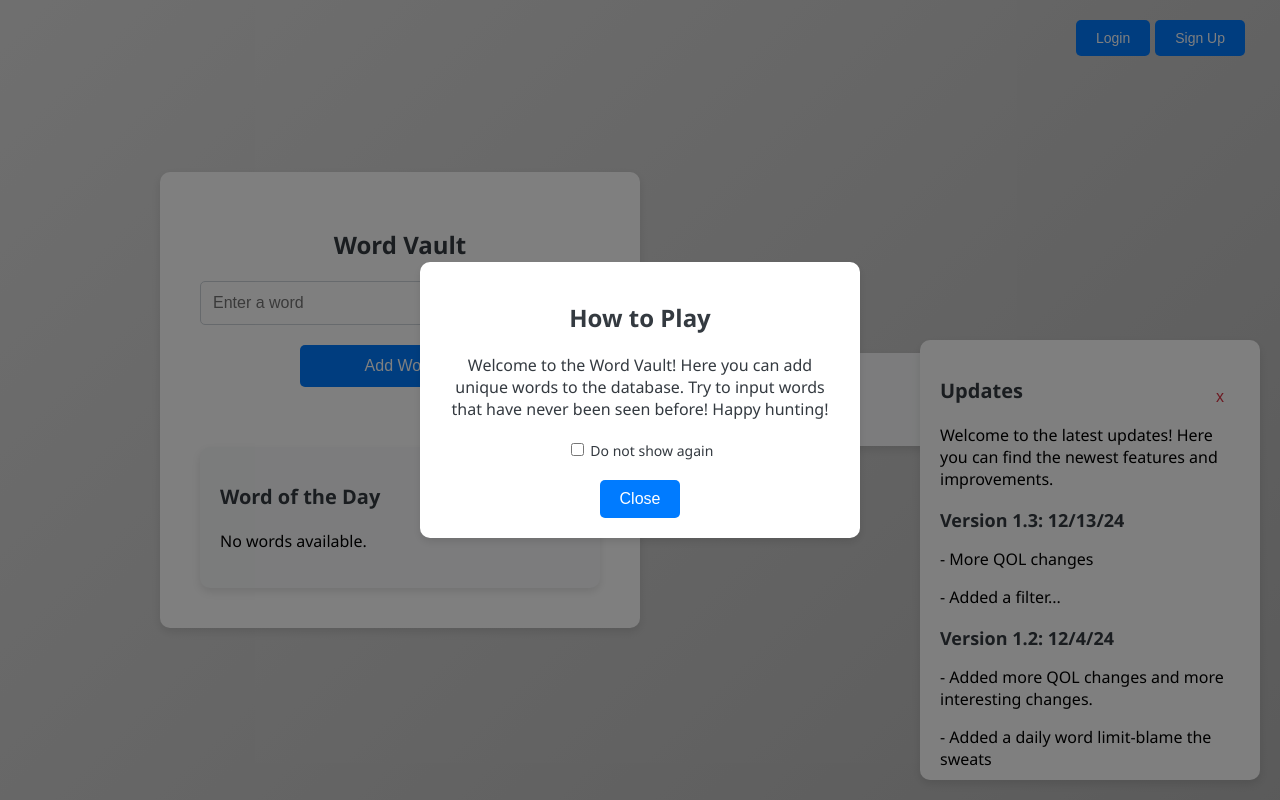
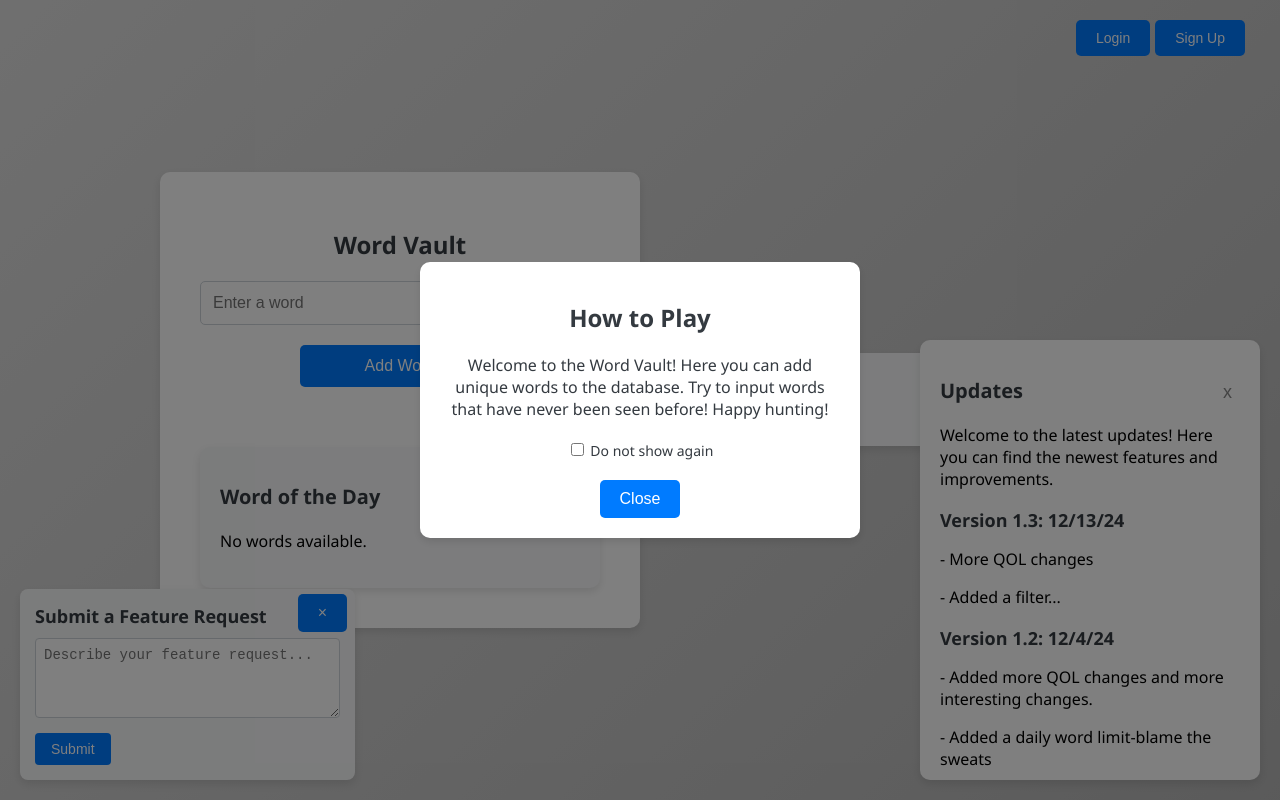
Before and after one commit to vostsoldier/sarcasm-detector, a Flask app: page / in a window 1280 px wide. Run offline with Flask 3, Linux system fonts and the light colour scheme; data that the repository does not hold is empty; some libraries are stand-ins or nearby versions.

Commit message:
QOL + feature request

```diff
--- a/app.py
+++ b/app.py
@@ -93,6 +93,14 @@ class Word(db.Model):
 
     def __repr__(self):
         return f"<Word {self.word}>"
+
+class FeatureRequest(db.Model):
+    id = db.Column(db.Integer, primary_key=True)
+    user_id = db.Column(db.Integer, db.ForeignKey('user.id'), nullable=False)
+    description = db.Column(db.Text, nullable=False)
+    date_submitted = db.Column(db.DateTime, default=datetime.utcnow)
+
+    user = db.relationship('User', backref=db.backref('feature_requests', lazy=True))
 
 @app.route('/favicon.ico')
 def favicon():
@@ -360,6 +368,25 @@ def settings():
 
     return render_template('settings.html')
 
+@app.route('/feature_request', methods=['GET', 'POST'])
+@login_required
+def feature_request():
+    if request.method == 'POST':
+        description = request.form['description'].strip()
+
+        if not description:
+            flash('Description is required.', 'danger')
+            return redirect(url_for('index'))
+
+        new_request = FeatureRequest(user_id=current_user.id, description=description)
+        db.session.add(new_request)
+        db.session.commit()
+
+        flash('Your feature request has been submitted!', 'success')
+        return redirect(url_for('index'))
+
+    return render_template('feature_request.html')
+
 def scheduled_word_selection():
     with app.app_context():
         get_word_of_the_day()
--- a/static/scripts.js
+++ b/static/scripts.js
@@ -89,6 +89,33 @@ document.addEventListener('DOMContentLoaded', function() {
             flash.remove();
         });
     });
+
+    const closeFeatureRequest = document.getElementById('closeFeatureRequest');
+    const featureRequestBox = document.getElementById('featureRequestBox');
+
+    if (closeFeatureRequest && featureRequestBox) {
+        closeFeatureRequest.addEventListener('click', function() {
+            featureRequestBox.style.display = 'none';
+        });
+    }
+    const featureRequestForm = document.querySelector('.feature-request-box form');
+    if (featureRequestForm) {
+        featureRequestForm.addEventListener('submit', function(event) {
+            const featureRequestBox = document.getElementById('featureRequestBox');
+            featureRequestBox.classList.add('animate-shake');
+            featureRequestBox.addEventListener('animationend', function handleShakeEnd() {
+                featureRequestBox.classList.remove('animate-shake');
+                featureRequestBox.classList.add('animate-pop-out');
+                featureRequestBox.addEventListener('animationend', function handlePopOutEnd() {
+                    featureRequestBox.classList.remove('animate-pop-out');
+                    featureRequestBox.style.display = 'none';
+                    featureRequestBox.removeEventListener('animationend', handlePopOutEnd);
+                });
+
+                featureRequestBox.removeEventListener('animationend', handleShakeEnd);
+            });
+        });
+    }
 });
 
 function showNotification(achievements) {
@@ -100,14 +127,6 @@ function showNotification(achievements) {
     }, 5000);
 }
 
-function confetti() {
-    confetti({
-        particleCount: 100,
-        spread: 70,
-        origin: { y: 0.6 }
-    });
-}
-
 function getWordByDefinition(definition) {
     const wordDefinitions = JSON.parse(document.getElementById('wordDefinitions').textContent);
     for (const [word, def] of Object.entries(wordDefinitions)) {
--- a/static/styles.css
+++ b/static/styles.css
@@ -386,7 +385,7 @@ input[type="text"], input[type="password"] {
 
 .close-button {
     position: absolute;
-    top: 10px;
+    top: -1.3px;
     right: 10px;
     background-color: transparent;
     color: #dc3545;
@@ -729,3 +728,127 @@ input[type="text"], input[type="password"] {
 .signup-button:hover {
     transform: scale(1.1);
 }
+.feature-request-box {
+    background-color: #f8f9fa;
+    padding: 20px;
+    border-radius: 10px;
+    box-shadow: 0 4px 8px rgba(0, 0, 0, 0.1);
+    margin-top: 30px;
+    max-width: 500px;
+    width: 100%;
+}
+
+.feature-request-box h2 {
+    margin-bottom: 15px;
+    color: #343a40;
+}
+
+.feature-request-box textarea {
+    width: 100%;
+    height: 100px;
+    padding: 10px;
+    border: 1px solid #ced4da;
+    border-radius: 5px;
+    font-size: 16px;
+    resize: vertical;
+    margin-bottom: 15px;
+}
+
+.feature-request-box button {
+    padding: 10px 20px;
+    background-color: #007bff;
+    color: white;
+    border: none;
+    border-radius: 5px;
+    font-size: 16px;
+    cursor: pointer;
+    transition: background-color 0.3s ease;
+}
+
+.feature-request-box button:hover {
+    background-color: #0056b3;
+}
+.feature-request-box {
+    position: fixed;
+    bottom: 20px;
+    left: 20px;
+    background-color: #f8f9fa;
+    padding: 15px;
+    border-radius: 8px;
+    box-shadow: 0 4px 8px rgba(0, 0, 0, 0.1);
+    max-width: 335px;
+    width: 100%;
+    z-index: 999;
+    box-sizing: border-box;
+}
+
+.feature-request-header {
+    display: flex;
+    justify-content: space-between;
+    align-items: center;
+    margin-bottom: 10px;
+}
+
+.feature-request-header h2 {
+    margin: 0;
+    font-size: 18px;
+    color: #343a40;
+}
+
+.close-button {
+    background: none;
+    border: none;
+    font-size: 16px;
+    color: #888;
+    cursor: pointer;
+    transition: color 0.3s ease;
+    padding: 0;
+    margin: 0;
+}
+
+.close-button:hover {
+    color: #555;
+}
+
+.feature-request-box textarea {
+    width: 100%;
+    height: 80px;
+    padding: 8px;
+    border: 1px solid #ced4da;
+    border-radius: 4px;
+    font-size: 14px;
+    resize: vertical;
+    box-sizing: border-box;
+    margin-bottom: 10px;
+}
+
+.feature-request-box button[type="submit"] {
+    padding: 8px 16px;
+    background-color: #007bff;
+    color: white;
+    border: none;
+    border-radius: 4px;
+    font-size: 14px;
+    cursor: pointer;
+    transition: background-color 0.3s ease;
+}
+
+.feature-request-box button[type="submit"]:hover {
+    background-color: #0056b3;
+}
+
+.close-button {
+    position: absolute;
+    top: 5px;
+    right: 8px;
+    background: none;
+    border: none;
+    font-size: 18px;
+    color: #888;
+    cursor: pointer;
+    transition: color 0.3s ease;
+}
+
+.close-button:hover {
+    color: #555;
+}
--- a/templates/index.html
+++ b/templates/index.html
@@ -79,6 +79,16 @@
             <button id="closePopup">Close</button>
         </div>
     </div>
+    <div class="feature-request-box" id="featureRequestBox">
+        <div class="feature-request-header">
+            <h2>Submit a Feature Request</h2>
+            <button class="close-button" id="closeFeatureRequest">&times;</button>
+        </div>
+        <form method="POST" action="{{ url_for('feature_request') }}">
+            <textarea name="description" placeholder="Describe your feature request..." required></textarea>
+            <button type="submit">Submit</button>
+        </form>
+    </div>
     <script src="{{ url_for('static', filename='scripts.js') }}"></script>
 </body>
 </html>
```
Also changed, not shown: other parts of static/styles.css (+11 -12 lines), migrations/versions/156ba906b90f_add_featurerequest_model.py (added, +34 -0 lines), 1 other file.
